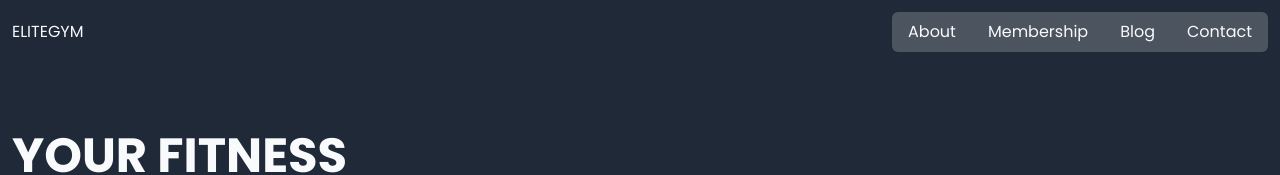
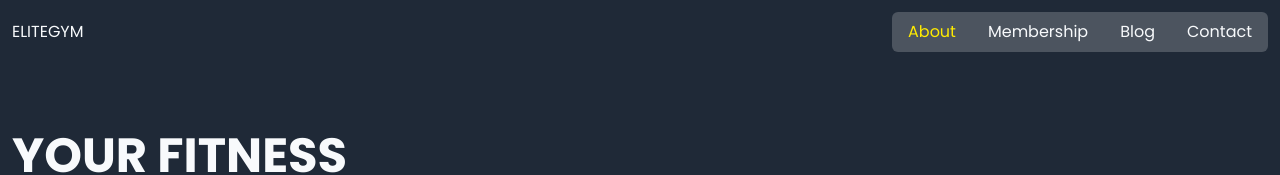
Before and after one commit to Tonnykimanthi/Elite-Gym, a React (Vite) app: page / in a window 1280 px wide. Shown: the top 175 px of the page. Built offline with nearby package versions, Linux system fonts and the light colour scheme.

Commit message:
Style Navbar component

```diff
--- a/src/components/header/Navbar.tsx
+++ b/src/components/header/Navbar.tsx
@@ -4,8 +4,13 @@ const Navbar = () => {
   return (
     <nav className="rounded-md bg-white/20 p-2 px-4">
       <ul className="flex items-center gap-x-8">
-        {navList.map((item) => (
-          <li className="cursor-pointer">{item}</li>
+        {navList.map((item, index) => (
+          <li
+            key={index}
+            className={`hover:text-primary cursor-pointer transition ${index === 0 ? "text-primary" : ""}`}
+          >
+            {item}
+          </li>
         ))}
       </ul>
     </nav>
```
